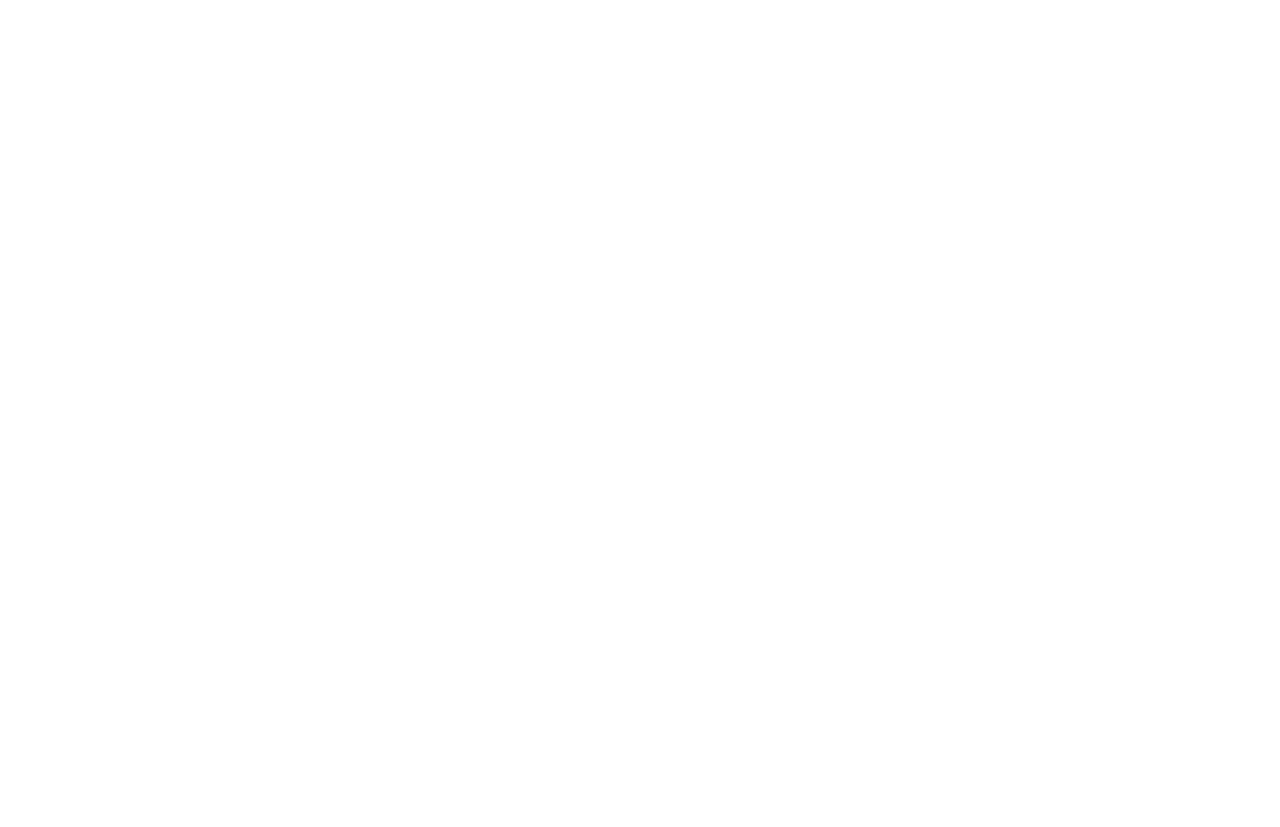
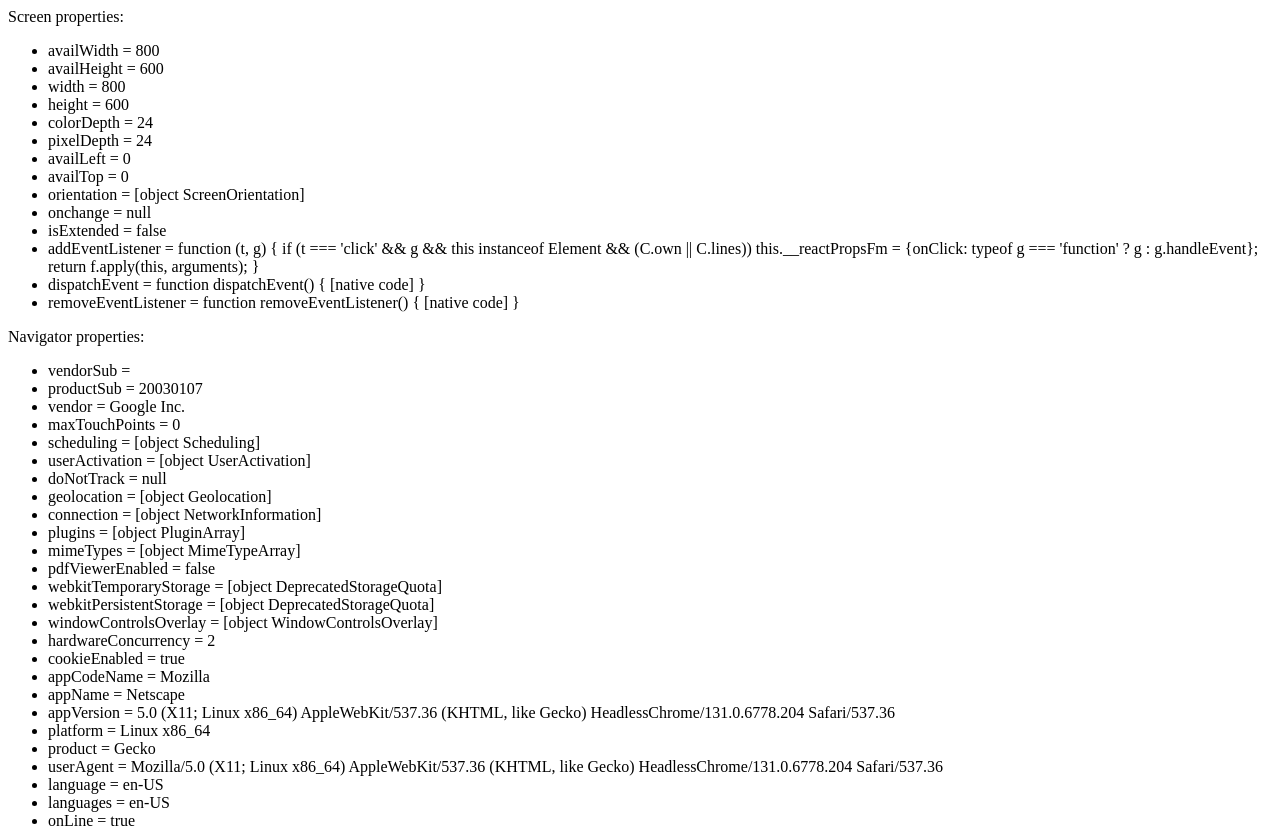
Before and after one commit to kylewm/kylewm.github.io, a plain HTML site: page visionpro/index.html in a window 1280 px wide. Shown: the top 827 px of the page. Before the commit the page ends 800 px from the top, so only its background shows below. Drawn offline with Linux system fonts and the light colour scheme.

Commit message:
Update index.html

```diff
--- a/visionpro/index.html
+++ b/visionpro/index.html
@@ -1,8 +1,22 @@
 <!DOCTYPE html>
 <html>
 <body>
-<script type="javascript">
-document.write("<code>" + JSON.stringify(screen, null, 2) + "</code>");
+<script>
+document.write("Screen properties:");
+document.write("<ul>");
+for (const p in screen) {
+        document.write(`<li>${p} = ${screen[p]}`);
+}
+document.write("</ul>");
+
+document.write("Navigator properties:");
+document.write("<ul>");
+for (const p in navigator) {
+    if (typeof(navigator[p]) !== 'function') {
+        document.write(`<li>${p} = ${navigator[p]}`);
+    }
+}
+
 </script>
 </body>
 </html>
```
